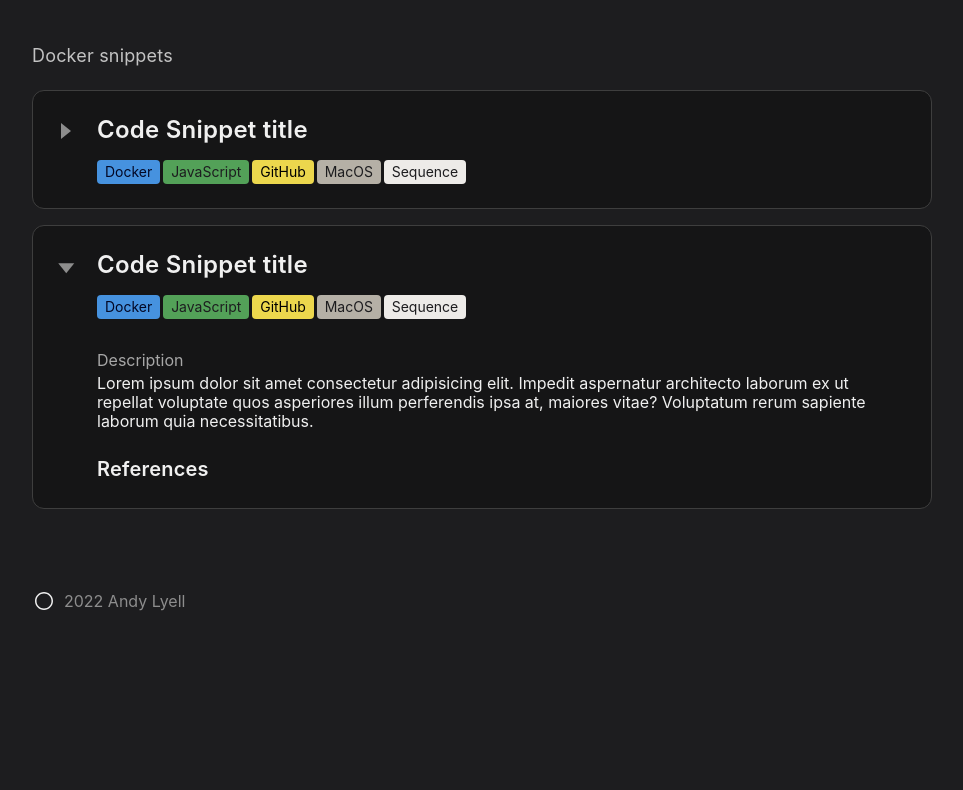
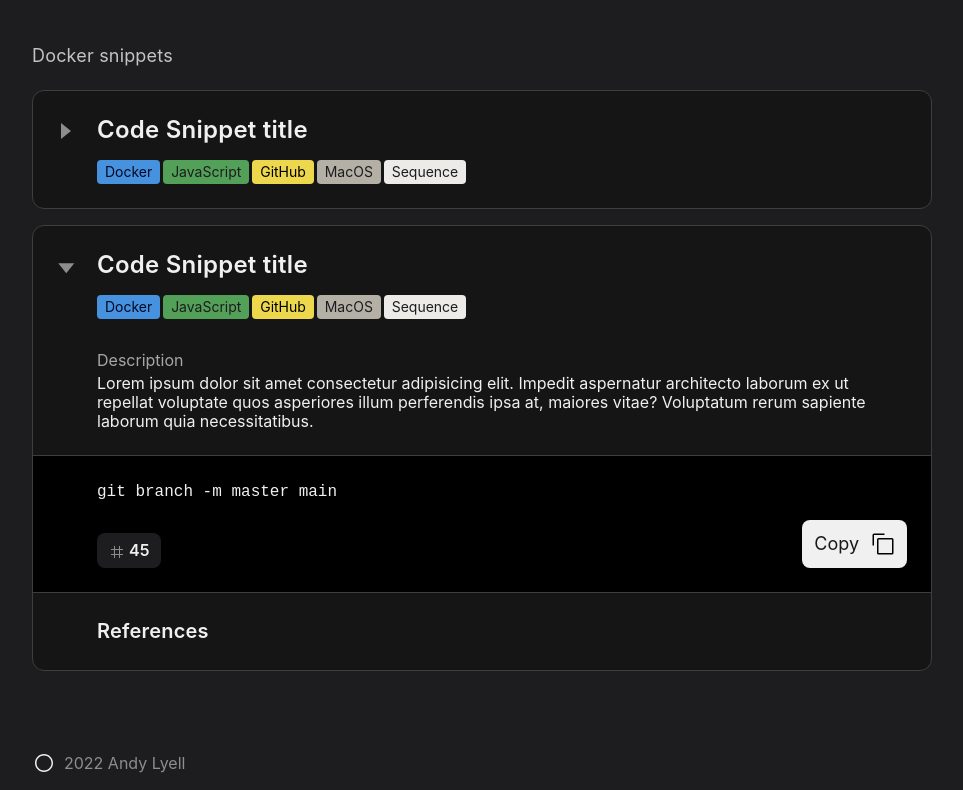
Before and after one commit to andylyell/sinppets, a website: page src/index.html in a window 1280 px wide. Shown: the part 404-1194 px from the top of the page, without its empty margins (158-1121 px from the left). Before the commit the page ends 1084 px from the top, so only its background shows below. Drawn offline with Linux system fonts and the light colour scheme.

Commit message:
added more snippet styling but still a while to go

```diff
--- a/src/index.html
+++ b/src/index.html
@@ -137,6 +137,32 @@
                                 aspernatur architecto laborum ex ut repellat voluptate quos asperiores illum perferendis
                                 ipsa at, maiores vitae? Voluptatum rerum sapiente laborum quia necessitatibus.</p>
                         </div>
+                        <div class="code-snippet__snippet utility--mb-md">
+                            <div class="code-snippet__code utility--mb-sm">
+                                <pre><code>git branch -m master main</code></pre>
+                            </div>
+                            <div class="code-snippet__snippet-control">
+                                <div class="count">
+                                    <svg xmlns="http://www.w3.org/2000/svg" viewBox="0 0 32 32">
+                                        <path
+                                            d="M28 12v-2h-6V4h-2v6h-8V4h-2v6H4v2h6v8H4v2h6v6h2v-6h8v6h2v-6h6v-2h-6v-8Zm-8 8h-8v-8h8Z" />
+                                        <path data-name="&lt;Transparent Rectangle&gt;" style="fill:none"
+                                            d="M0 0h32v32H0z" />
+                                    </svg>
+                                    <p>45</p>
+                                </div>
+                                <button class="button__primary button__primary--icon">
+                                    <p>Copy</p>
+                                    <svg xmlns="http://www.w3.org/2000/svg" viewBox="0 0 32 32">
+                                        <path
+                                            d="M28 10v18H10V10h18m0-2H10a2 2 0 0 0-2 2v18a2 2 0 0 0 2 2h18a2 2 0 0 0 2-2V10a2 2 0 0 0-2-2Z" />
+                                        <path d="M4 18H2V4a2 2 0 0 1 2-2h14v2H4Z" />
+                                        <path data-name="&lt;Transparent Rectangle&gt;" style="fill:none"
+                                            d="M0 0h32v32H0z" />
+                                    </svg>
+                                </button>
+                            </div>
+                        </div>
                         <h3 class="heading__3">References</h3>
                     </div>
                 </div>
--- a/src/sass/components/_button.scss
+++ b/src/sass/components/_button.scss
@@ -2,22 +2,50 @@
     border-radius: .8rem;
     cursor: pointer;
     transition: all .2s;
+    padding: 1.2rem;
 }
 
 .button {
 
     &__primary {
 
+        @extend %shared-button-styles;
+        background: $grey-1;
+        border: none;
+        font-size: 1.8rem;
+        color: #181819;
+
+        display: flex;
+        align-items: center;
+
+        p {
+            margin-right: 1.2rem;
+        }
+
+        &:hover {
+            background: $white-1;
+        }
+
+
         &--icon {
 
+            display: flex;
+            align-items: center;
+            justify-content: center;
+
+            & svg {
+                pointer-events: none;
+                $btn-sec-dim: 2.4rem;
+                width: $btn-sec-dim;
+                height: $btn-sec-dim;
+                color: #181819;
+            }
         }
     }
 
     &__secondary {
 
         @extend %shared-button-styles;
-
-        padding: 1.2rem;
         background: $grey-8;
         border: 1px solid $grey-5;
 
--- a/src/sass/components/_code-snippet.scss
+++ b/src/sass/components/_code-snippet.scss
@@ -35,4 +35,28 @@
 
     }
 
+    &__snippet {
+        margin-left: -6.4rem;
+        margin-right: -2.4rem;
+        border-top: 1px solid $grey-5;
+        border-bottom: 1px solid $grey-5;
+        padding: 2.4rem 2.4rem 2.4rem 6.4rem;
+        background-color: #000000;
+    }
+
+    &__code {
+        font-family: $system-font;
+        font-style: normal;
+        font-weight: 300;
+        font-size: 1.6rem;
+        line-height: 150%;
+        color: $grey-1;
+    }
+
+    &__snippet-control {
+        display: flex;
+        justify-content: space-between;
+        align-items: flex-end;
+    }
+
 }
--- /dev/null
+++ b/src/sass/components/_count.scss
@@ -0,0 +1,26 @@
+.count {
+    padding: .8rem 1.2rem;
+    background: $grey-7;
+    color: $grey-1;
+
+    display: flex;
+    align-items: flex-end;
+    border-radius: .8rem;
+
+    & svg {
+        margin-right: .4rem;
+        pointer-events: none;
+        $count-icon-dimensions: 1.6rem;
+        width: $count-icon-dimensions;
+        height: $count-icon-dimensions;
+        fill: $grey-3;
+    }
+
+    p {
+        font-style: normal;
+        font-weight: 600;
+        font-size: 1.6rem;
+        line-height: 1.9rem;
+        color: $grey-1;
+    }
+}
--- a/src/sass/main.scss
+++ b/src/sass/main.scss
@@ -12,6 +12,7 @@
 @import './components/input';
 @import './components/code-snippet';
 @import './components/tag';
+@import './components/count';
 //===== Layout ====//
 @import './layout/navigation';
 @import './layout/home';
```
Also changed, not shown: src/css/style.css.
